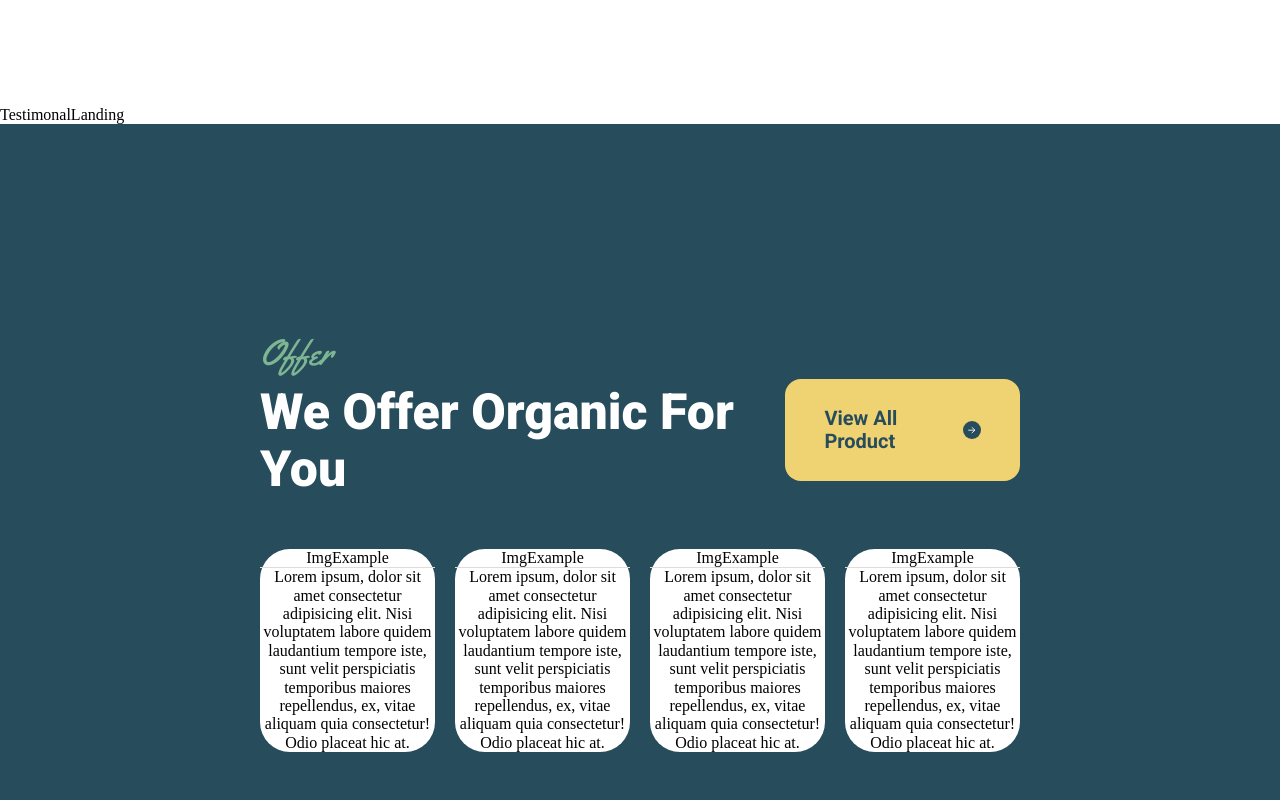
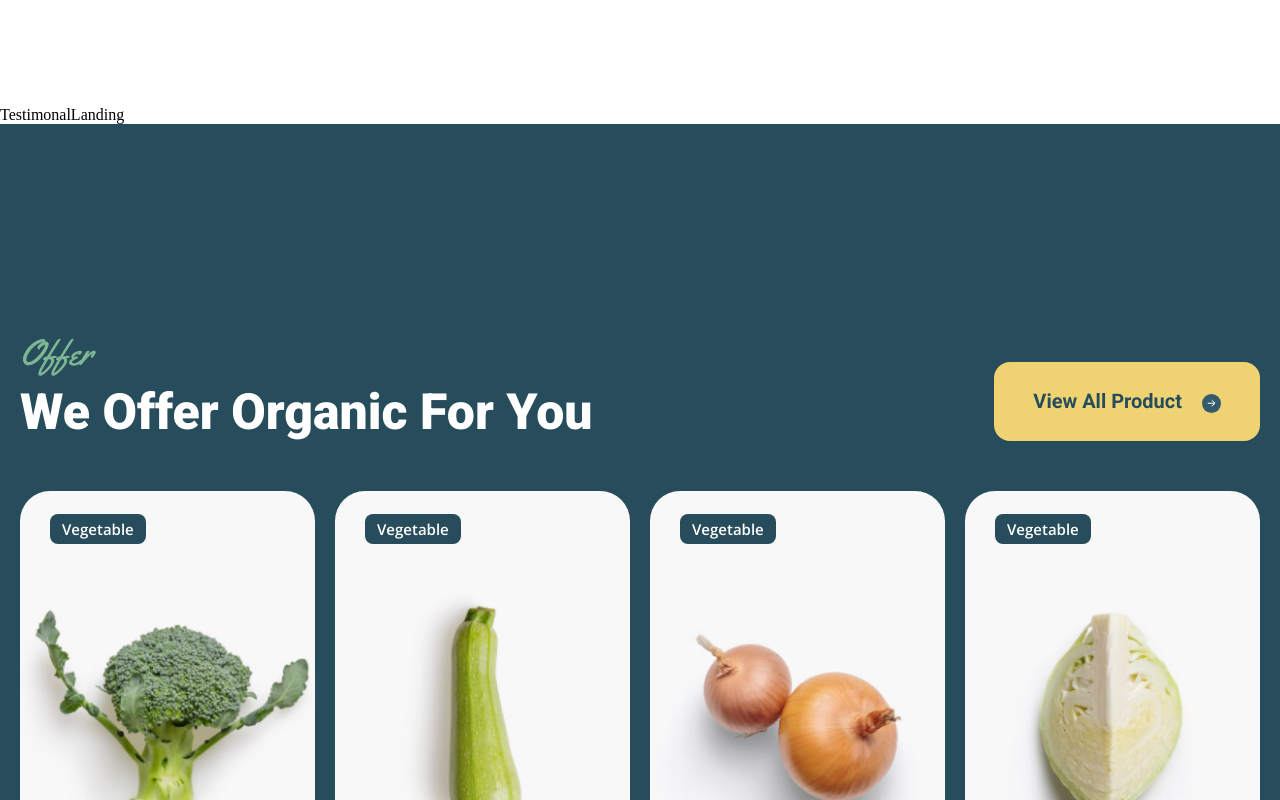
Before and after one commit to Enigma2017/shop-organic-food, a React (Vite) app: page / in a window 1280 px wide. Shown: the part 4640-5440 px from the top of the page. Built offline with nearby package versions, Linux system fonts and the light colour scheme.

Commit message:
offer ready

```diff
--- a/src/pages/landing/offer.jsx
+++ b/src/pages/landing/offer.jsx
@@ -1,4 +1,10 @@
+import { ProductCard } from '../../shared/product-card';
+import productData from '../../data/products-items.json';
+import { ArrowIcon } from '../../shared/icons/arrowIcon';
+
+
 export const OfferLanding = () => {
+  const productList = productData.slice(12, 17);
   return (
     <section className="offerLanding">
 
@@ -10,34 +16,16 @@ export const OfferLanding = () => {
         </div>
 
         <div className="offerButton">
-          <a href="/" className="offerButton__btn">View All Product <svg className="offerButton__btnArrow" viewBox="0 0 9 8" fill="none" xmlns="http://www.w3.org/2000/svg">
-            <path d="M4.65708 1.12891L8.05162 4.19342L4.65708 7.25794M7.58015 4.19342H0.696777" stroke="white" stroke-linecap="round" stroke-linejoin="round" />
-          </svg></a>
+          <a href="/" className="offerButton__btn">View All Product <span className='offerButton__btnArrow'><ArrowIcon /></span></a>
         </div>
 
       </div>
 
       <div className="offerCards">
 
-        <div className="offerCards__card">
-          <div className="offerCards__img">ImgExample</div>
-          <div className="offerCards__price">Lorem ipsum, dolor sit amet consectetur adipisicing elit. Nisi voluptatem labore quidem laudantium tempore iste, sunt velit perspiciatis temporibus maiores repellendus, ex, vitae aliquam quia consectetur! Odio placeat hic at.</div>
-        </div>
-
-        <div className="offerCards__card">
-          <div className="offerCards__img">ImgExample</div>
-          <div className="offerCards__price">Lorem ipsum, dolor sit amet consectetur adipisicing elit. Nisi voluptatem labore quidem laudantium tempore iste, sunt velit perspiciatis temporibus maiores repellendus, ex, vitae aliquam quia consectetur! Odio placeat hic at.</div>
-        </div>
-
-        <div className="offerCards__card">
-          <div className="offerCards__img">ImgExample</div>
-          <div className="offerCards__price">Lorem ipsum, dolor sit amet consectetur adipisicing elit. Nisi voluptatem labore quidem laudantium tempore iste, sunt velit perspiciatis temporibus maiores repellendus, ex, vitae aliquam quia consectetur! Odio placeat hic at.</div>
-        </div>
-
-        <div className="offerCards__card">
-          <div className="offerCards__img">ImgExample</div>
-          <div className="offerCards__price">Lorem ipsum, dolor sit amet consectetur adipisicing elit. Nisi voluptatem labore quidem laudantium tempore iste, sunt velit perspiciatis temporibus maiores repellendus, ex, vitae aliquam quia consectetur! Odio placeat hic at.</div>
-        </div>
+        {productList.map((item, index) => (
+          <ProductCard key={item.id || index} item={item} />
+        ))}
 
       </div>
     </section>
--- a/src/styles/pages/landing/_offer.scss
+++ b/src/styles/pages/landing/_offer.scss
@@ -1,23 +1,23 @@
 .offerLanding {
-  padding: 200rem 260rem 200rem 260rem;
+  margin: 0 auto;
+  padding: 0;
   background: var(--dark-green-color);
+  padding: 200rem 20rem;
 
-  @include desktop-small {
-    padding: 200rem 150rem 200rem 150rem;
+  @include tablet-small {
+    padding-top: 100rem;
+    padding-bottom: 100rem;
   }
-  @include tablet {
-    padding: 160rem 150rem 160rem 150rem;
-  }
-  @include tablet {
-    padding: 100rem 150rem 100rem 150rem;
-  }
+
+
 }
 
 .offerInfo {
   display: flex;
   align-items: center;
   justify-content: space-between;
-
+  max-width: 1400rem;
+  margin-inline: auto;
   padding-bottom: 50rem;
 
   @include tablet {
@@ -69,12 +69,24 @@
   }
 
   &__btnArrow {
-    padding: 5rem 5rem;
-    width: 9rem;
-    height: 8rem;
-    color: var(--web-white);
+    display: inline-block;
+    position: relative;
+    width: 19rem;
+    height: 19rem;
+    background-color: var(--arrow-bg-color);
     border-radius: 50%;
-    background: var(--dark-green-color);
+    -webkit-border-radius: 50%;
+    -moz-border-radius: 50%;
+    -ms-border-radius: 50%;
+    -o-border-radius: 50%;
+    margin: 0 0 -4rem 10rem;
+    color: var(--white);
+
+    svg {
+      position: absolute;
+      top: 28%;
+      right: 28%;
+    }
   }
 }
 
@@ -82,20 +94,12 @@
   display: flex;
   gap: 20rem;
   align-items: center;
-  text-align: center;
+  justify-content: center;
 
-  @include tablet-small {
+  @include tablet {
     flex-wrap: wrap;
   }
 
-  &__card {
-    border-radius: 30rem;
-    background: var(--white-color);
-  }
-
-  &__price {
-    border-top: 1rem solid #dedddd; /* временный цвет */
-  }
 }
 
 a {
```
